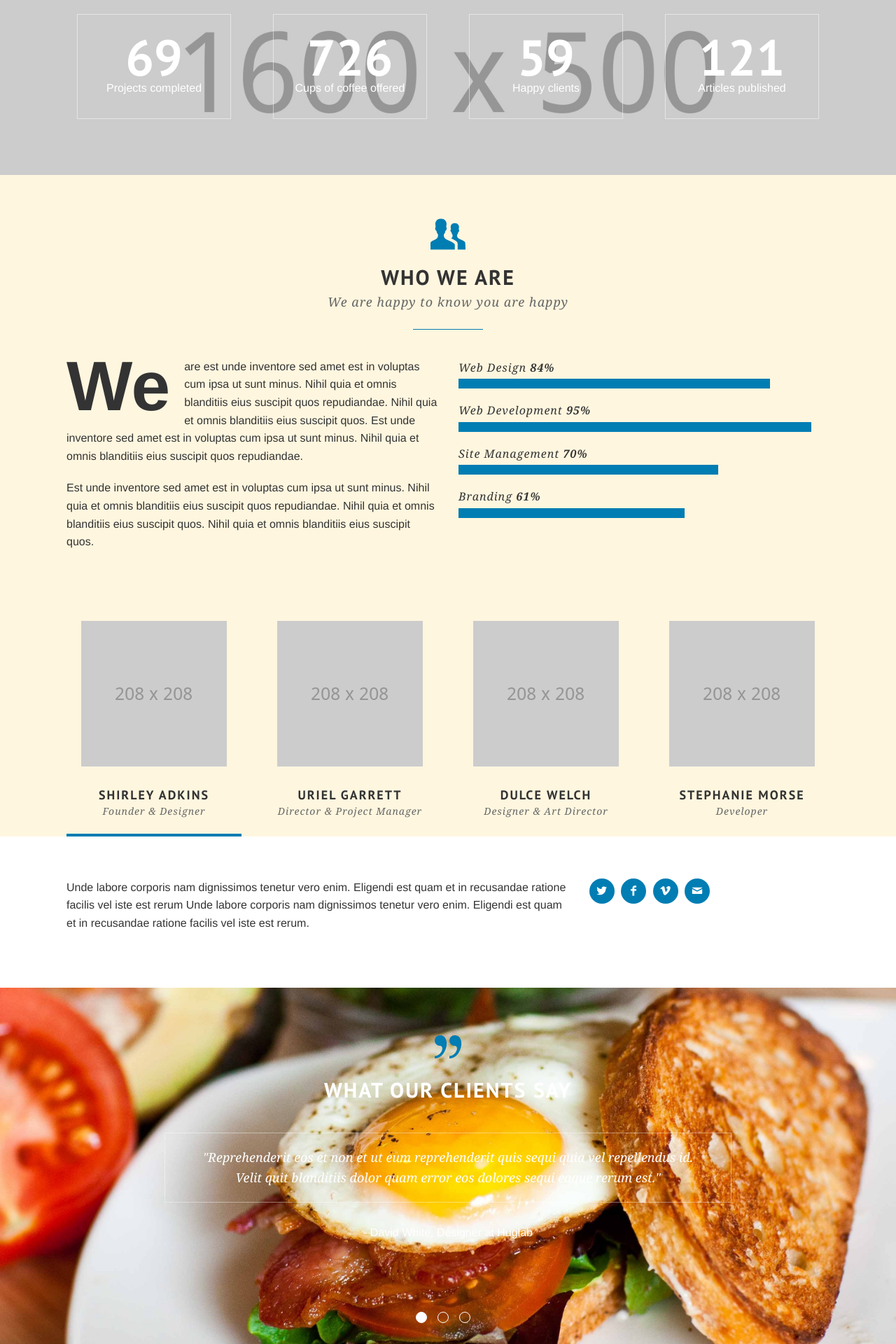
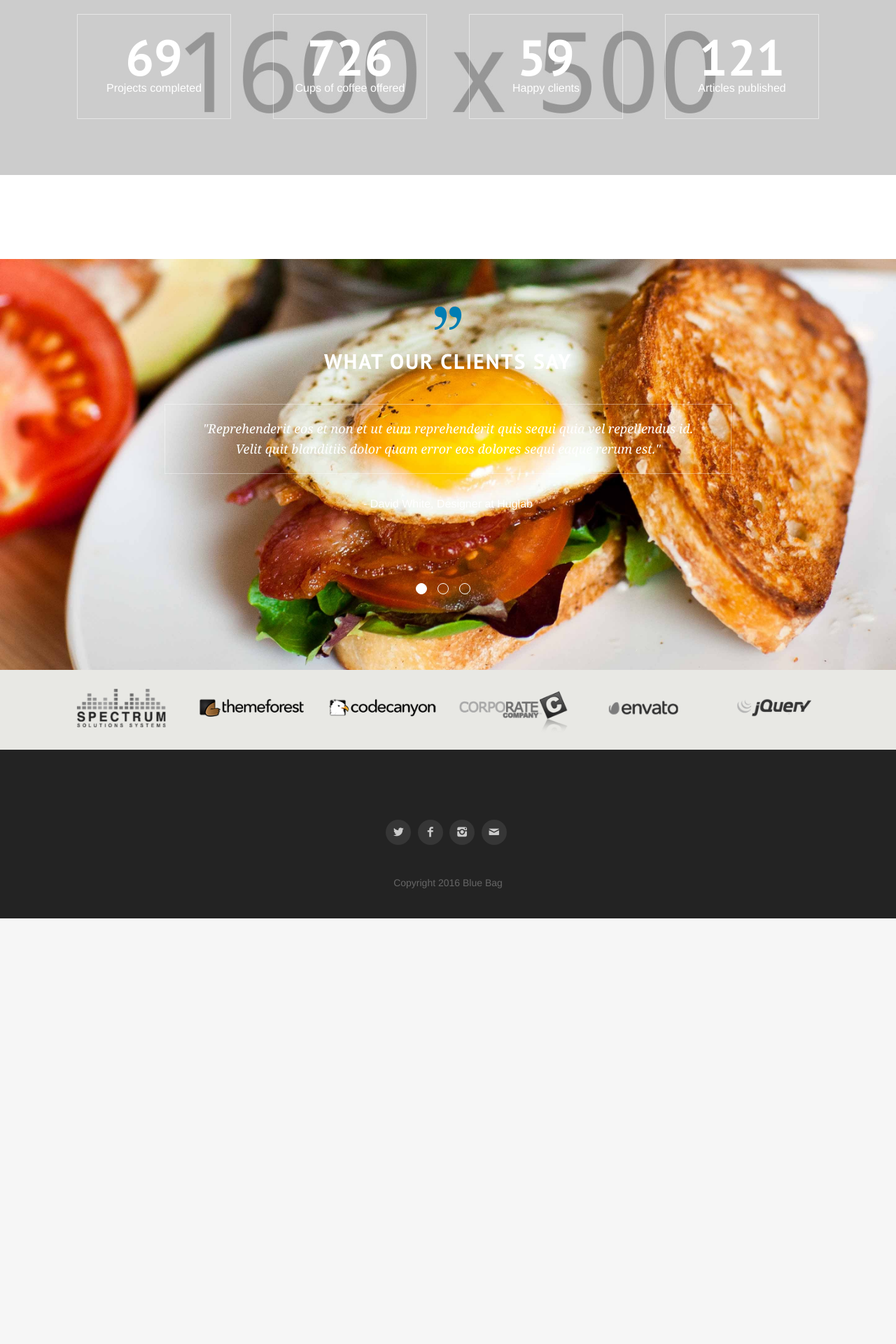
Before and after one commit to bluebag-cooking/bluebag-cooking.github.io, a Jekyll site: the page built from index.html, in a window 1280 px wide. Shown: the part 2644-4564 px from the top of the page at 70% size. Built offline with Jekyll 4.4.1, drawn with Linux system fonts in a browser that asks for light colours; some web fonts are replaced; Markdown is read by kramdown in place of the engine named in the settings; after the commit the page ends 3956 px from its top, so only the background shows below that; some of the changed text lies outside the part shown.

Commit message:
Adding profile images and the remaining pages

```diff
--- a/_layouts/default.html
+++ b/_layouts/default.html
@@ -58,19 +58,12 @@
         </nav>
       </div>
 
-
       {{ content }}
-
 
       <div class='footer centered-text'>
         <div class='spacing'></div>
         <div class='row'>
           <div class='large-12 columns'></div>
-          <h1 class='light'>
-            <img src='{{site.url}}/images/logo-grey.png'>
-            <br>
-            <div class='spacing'></div>
-          </h1>
           <div class='spacing'></div>
           <div class='spacing'></div>
           <div class='socials centered-text'>
@@ -81,13 +74,13 @@
               <i class='icon-facebook grey'></i>
             </a>
             <a href='#'>
-              <i class='icon-vimeo grey'></i>
+              <i class='icon-instagram grey'></i>
             </a>
             <a href='#'>
               <i class='icon-mail grey'></i>
             </a>
           </div>
-          <p class='copyright'>Copyright 2013 Squarebox</p>
+          <p class='copyright'>Copyright 2016 Blue Bag</p>
         </div>
       </div>
 
--- a/css/style.css
+++ b/css/style.css
@@ -37,8 +37,8 @@ h1, h2, h3, h4 {
   background: #3d5766;
 }
 
-.light-yellow {
-  background: #fef6df;
+.light-blue {
+  background: #e6f7ff;
 }
 
 .light-grey {
--- a/index.html
+++ b/index.html
@@ -85,68 +85,6 @@ bars:
     percent: 70
   - title: Branding
     percent: 61
-
-members:
-  - image: member-1.png
-    name: Shirley Adkins
-    position: Founder &amp; Designer
-    desc:
-      Unde labore corporis nam dignissimos tenetur vero enim. Eligendi est quam et in recusandae ratione facilis vel iste est rerum Unde labore corporis nam dignissimos tenetur vero enim. Eligendi est quam et in recusandae ratione facilis vel iste est rerum.
-    socials:
-      - name: twitter
-        link: #
-        color: yellow
-      - name: facebook
-        link: #
-        color: yellow
-      - name: vimeo
-        link: #
-        color: yellow
-      - name: mail
-        link: #
-        color: yellow
-  - image: member-2.png
-    name: Uriel Garrett
-    position: Director &amp; Project Manager
-    desc:
-      Unde labore corporis nam dignissimos tenetur vero enim. Eligendi est quam et in recusandae ratione facilis vel iste est rerum Unde labore corporis nam dignissimos tenetur vero enim. Eligendi est quam et in recusandae ratione facilis vel iste est rerum.
-    socials:
-      - name: twitter
-        link: #
-        color: yellow
-      - name: facebook
-        link: #
-        color: yellow
-  - image: member-3.png
-    name: Dulce Welch
-    position: Designer &amp; Art Director
-    desc:
-      Unde labore corporis nam dignissimos tenetur vero enim. Eligendi est quam et in recusandae ratione facilis vel iste est rerum Unde labore corporis nam dignissimos tenetur vero enim. Eligendi est quam et in recusandae ratione facilis vel iste est rerum.
-    socials:
-      - name: twitter
-        link: #
-        color: yellow
-      - name: facebook
-        link: #
-        color: yellow
-      - name: mail
-        link: #
-        color: yellow
-  - image: member-4.png
-    name: Stephanie Morse
-    position: Developer
-    desc:
-      Unde labore corporis nam dignissimos tenetur vero enim. Eligendi est quam et in recusandae ratione facilis vel iste est rerum Unde labore corporis nam dignissimos tenetur vero enim. Eligendi est quam et in recusandae ratione facilis vel iste est rerum.
-    socials:
-      - name: twitter
-        link: #
-        color: yellow
-      - name: vimeo
-        link: #
-        color: yellow
-      - name: mail
-        link: #
-        color: yellow
 
 ---
 
@@ -238,41 +176,6 @@ members:
 </div>
 
 
-<div class='full light-yellow'>
-  <div class='row'>
-    <div class='special-title centered-text'>
-      <i class='icon-users'></i>
-      <h2>Who we are</h2>
-      <p>We are happy to know you are happy</p>
-      <p class='shortline'></p>
-    </div>
-    <div class='spacing'></div>
-    <div class='spacing'></div>
-  </div>
-  <div class='row'>
-    <div class='medium-6 large-6 columns'>
-      <p>
-        <span class='drop-letters'>We</span>
-        are est unde inventore sed amet est in voluptas cum ipsa ut sunt minus. Nihil quia et omnis blanditiis eius suscipit quos repudiandae. Nihil quia et omnis blanditiis eius suscipit quos. Est unde inventore sed amet est in voluptas cum ipsa ut sunt minus. Nihil quia et omnis blanditiis eius suscipit quos repudiandae.
-      </p>
-      <p>Est unde inventore sed amet est in voluptas cum ipsa ut sunt minus. Nihil quia et omnis blanditiis eius suscipit quos repudiandae. Nihil quia et omnis blanditiis eius suscipit quos. Nihil quia et omnis blanditiis eius suscipit quos.</p>
-    </div>
-    <div class='medium-6 large-6 columns'>
-      <ul class='bars'>
-        {% for bar in page.bars %}
-          <li>
-            <h4>
-              {{bar.title}}
-              <strong>{{bar.percent}}%</strong>
-            </h4>
-            <p class='highlighted' data-percent='{{bar.percent}}'></p>
-          </li>
-        {% endfor %}
-      </ul>
-    </div>
-  </div>
-</div>
-
 
 <div class='members'>
   <div class='full light-yellow no-padding'>
--- /dev/null
+++ b/sign-up.html
@@ -0,0 +1,5 @@
+---
+layout: default
+title: BlueBag &gt; Menus
+section_id: sign-up
+___
```
Also changed, not shown: _includes/get-in-touch.html (+4 -4 lines), about-the-team.html (added, +95 -0 lines), images/justin_finkenaur.jpg (added), images/lillian_lee.jpg (added), images/niels_larson.jpg (added), images/rebecca_alford.jpg (added).
